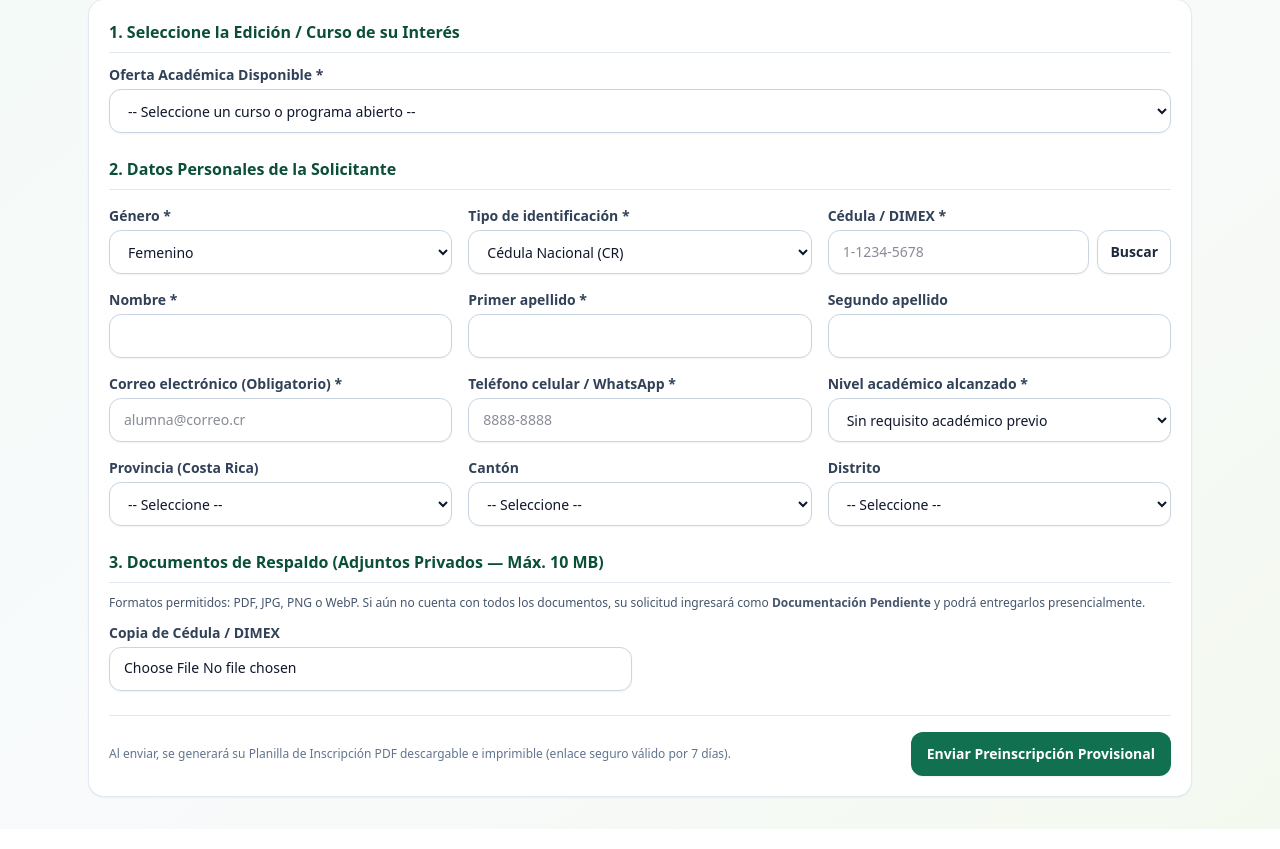
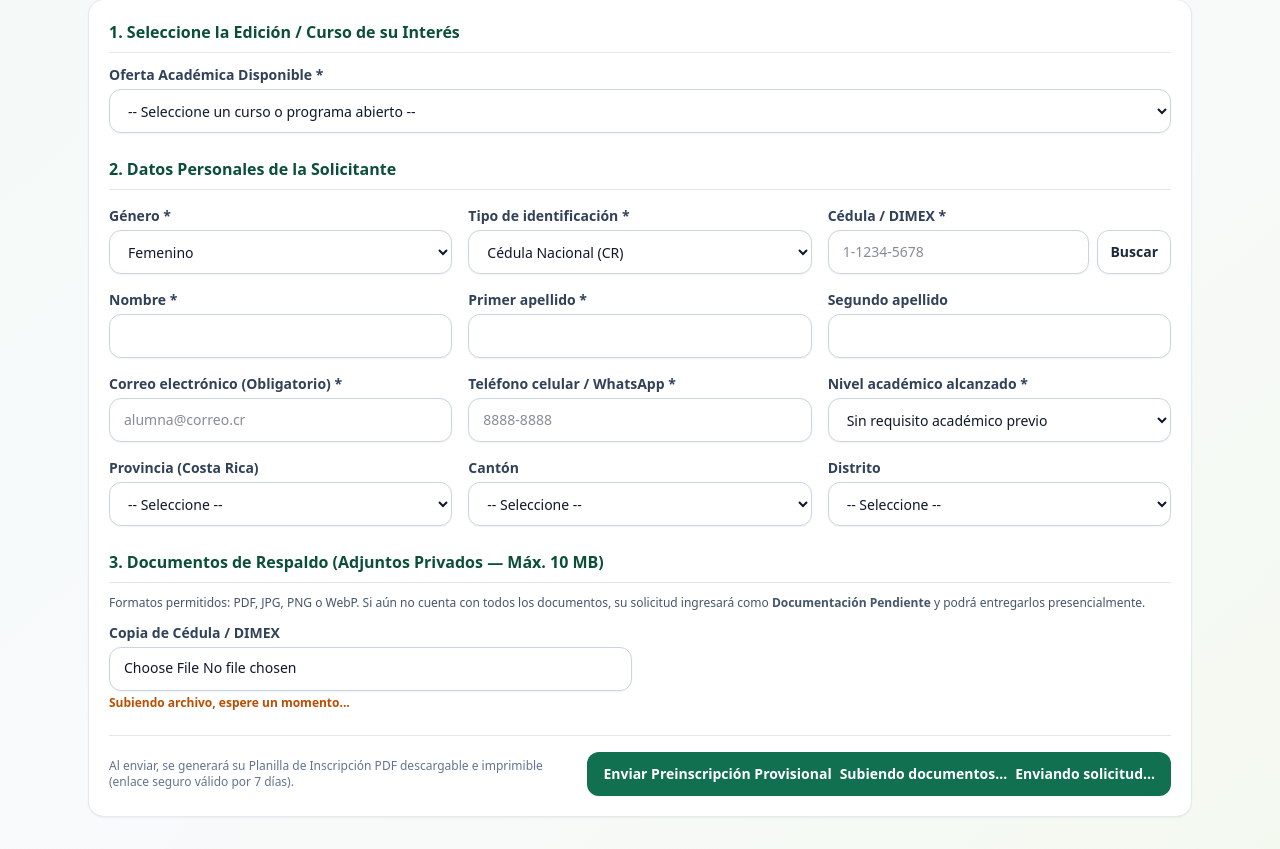
Before and after one commit to yajairamoralesbarrera/cecap-suri, a Laravel app: page /inscripcion in a window 1280 px wide. Shown: the part 300-1149 px from the top of the page. Run offline with Laravel 12, Linux system fonts and the light colour scheme; data comes from the database, SQL or seed files in the repository; tables that the repository leaves empty hold one stand-in row (values such as "Sample post"); style sheets or scripts are compiled from the project's sources; parts of the project's set-up code (start-up, migrations or seed data) failed here and were passed over; some libraries are stand-ins or nearby versions.

Commit message:
fix(inscripcion): show file upload progress/ready badges and prevent submit until uploads complete

```diff
--- a/resources/views/livewire/public-enrollment-page.blade.php
+++ b/resources/views/livewire/public-enrollment-page.blade.php
@@ -74,18 +74,35 @@
                                     <div>
                                         <label for="pending_file_cedula" class="block text-sm font-semibold text-slate-700 mb-1">Copia de Cédula / DIMEX (PDF/JPG/PNG/WebP)</label>
                                         <input id="pending_file_cedula" wire:model="pending_file_cedula" type="file" accept=".pdf,.jpg,.jpeg,.png,.webp" class="cecap-input">
+                                        <div wire:loading wire:target="pending_file_cedula" class="mt-1 text-xs font-semibold text-amber-700">Subiendo archivo, espere un momento...</div>
+                                        @if($pending_file_cedula)
+                                            <div wire:loading.remove wire:target="pending_file_cedula" class="mt-1 text-xs font-semibold text-emerald-700">✓ Archivo listo: {{ $pending_file_cedula->getClientOriginalName() }}</div>
+                                        @endif
+                                        @error('pending_file_cedula') <div class="mt-1 text-xs font-semibold text-rose-700">{{ $message }}</div> @enderror
                                     </div>
                                 @endif
                                 @if(in_array('atestado_academico', $missingDocumentKeys, true))
                                     <div>
                                         <label for="pending_file_atestado" class="block text-sm font-semibold text-slate-700 mb-1">Atestados Académicos (PDF/JPG/PNG/WebP)</label>
                                         <input id="pending_file_atestado" wire:model="pending_file_atestado" type="file" accept=".pdf,.jpg,.jpeg,.png,.webp" class="cecap-input">
+                                        <div wire:loading wire:target="pending_file_atestado" class="mt-1 text-xs font-semibold text-amber-700">Subiendo archivo, espere un momento...</div>
+                                        @if($pending_file_atestado)
+                                            <div wire:loading.remove wire:target="pending_file_atestado" class="mt-1 text-xs font-semibold text-emerald-700">✓ Archivo listo: {{ $pending_file_atestado->getClientOriginalName() }}</div>
+                                        @endif
+                                        @error('pending_file_atestado') <div class="mt-1 text-xs font-semibold text-rose-700">{{ $message }}</div> @enderror
                                     </div>
                                 @endif
                             </div>
 
                             <div class="flex flex-wrap gap-2">
-                                <button type="submit" class="cecap-btn-primary text-xs">Guardar Documentos en esta Solicitud</button>
+                                <button type="submit"
+                                        wire:loading.attr="disabled"
+                                        wire:target="pending_file_cedula,pending_file_atestado,uploadMissingDocuments"
+                                        class="cecap-btn-primary text-xs">
+                                    <span wire:loading.remove wire:target="pending_file_cedula,pending_file_atestado,uploadMissingDocuments">Guardar Documentos en esta Solicitud</span>
+                                    <span wire:loading wire:target="pending_file_cedula,pending_file_atestado">Subiendo documentos...</span>
+                                    <span wire:loading wire:target="uploadMissingDocuments">Guardando...</span>
+                                </button>
                                 <button type="button" wire:click="closePendingUploadForm" class="cecap-btn-secondary text-xs">Volver al resumen</button>
                             </div>
                         </form>
@@ -284,11 +301,21 @@
                     <div>
                         <label for="file_cedula" class="block text-sm font-semibold text-slate-700 mb-1">Copia de Cédula / DIMEX</label>
                         <input id="file_cedula" wire:model="file_cedula" type="file" accept=".pdf,.jpg,.jpeg,.png,.webp" class="cecap-input">
+                        <div wire:loading wire:target="file_cedula" class="mt-1 text-xs font-semibold text-amber-700">Subiendo archivo, espere un momento...</div>
+                        @if($file_cedula)
+                            <div wire:loading.remove wire:target="file_cedula" class="mt-1 text-xs font-semibold text-emerald-700">✓ Archivo listo: {{ $file_cedula->getClientOriginalName() }}</div>
+                        @endif
+                        @error('file_cedula') <div class="mt-1 text-xs font-semibold text-rose-700">{{ $message }}</div> @enderror
                     </div>
                     @if(in_array('atestado_academico', $requiredDocs, true))
                         <div>
                             <label for="file_atestado" class="block text-sm font-semibold text-slate-700 mb-1">Atestados Académicos (Requerido para Curso Técnico)</label>
                             <input id="file_atestado" wire:model="file_atestado" type="file" accept=".pdf,.jpg,.jpeg,.png,.webp" class="cecap-input">
+                            <div wire:loading wire:target="file_atestado" class="mt-1 text-xs font-semibold text-amber-700">Subiendo archivo, espere un momento...</div>
+                            @if($file_atestado)
+                                <div wire:loading.remove wire:target="file_atestado" class="mt-1 text-xs font-semibold text-emerald-700">✓ Archivo listo: {{ $file_atestado->getClientOriginalName() }}</div>
+                            @endif
+                            @error('file_atestado') <div class="mt-1 text-xs font-semibold text-rose-700">{{ $message }}</div> @enderror
                         </div>
                     @endif
                 </div>
@@ -296,8 +323,14 @@
 
             <div class="flex flex-col sm:flex-row sm:items-center justify-between gap-4 border-t border-slate-200 pt-4">
                 <p class="text-xs text-slate-500">Al enviar, se generará su Planilla de Inscripción PDF descargable e imprimible (enlace seguro válido por {{ $settings->online_enrollment_provisional_days }} días).</p>
-                <button type="submit" @disabled($genderBlocked || $educationBlocked) class="cecap-btn-primary shrink-0">
-                    Enviar Preinscripción Provisional
+                <button type="submit"
+                        @disabled($genderBlocked || $educationBlocked)
+                        wire:loading.attr="disabled"
+                        wire:target="file_cedula,file_atestado,submit"
+                        class="cecap-btn-primary shrink-0">
+                    <span wire:loading.remove wire:target="file_cedula,file_atestado,submit">Enviar Preinscripción Provisional</span>
+                    <span wire:loading wire:target="file_cedula,file_atestado">Subiendo documentos...</span>
+                    <span wire:loading wire:target="submit">Enviando solicitud...</span>
                 </button>
             </div>
         </form>
```
